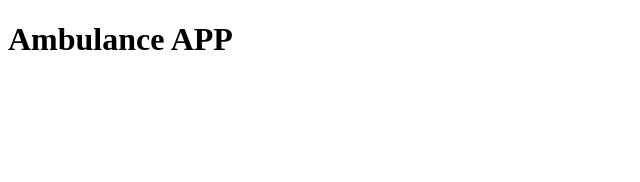
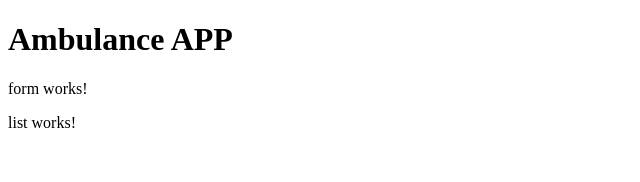
Before and after one commit to nhuamani/ambulance, an Angular app: page / in a window 1280 px wide. Shown: the top 182 px of the page, without its empty margins (0-640 px from the left). Built offline with nearby package versions, Linux system fonts and the light colour scheme.

Commit message:
create module Medic, form and list components are created in interfaces/views

```diff
--- a/projects/system/src/app/app.component.html
+++ b/projects/system/src/app/app.component.html
@@ -1 +1,3 @@
 <h1>{{ title }}</h1>
+<amb-form></amb-form>
+<amb-list></amb-list>
--- a/projects/system/src/app/app.module.ts
+++ b/projects/system/src/app/app.module.ts
@@ -2,13 +2,15 @@ import { NgModule } from '@angular/core';
 import { BrowserModule } from '@angular/platform-browser';
 
 import { AppComponent } from './app.component';
+import { MedicModule } from './modules/medic/medic.module';
 
 @NgModule({
   declarations: [
     AppComponent
   ],
   imports: [
-    BrowserModule
+    BrowserModule,
+    MedicModule
   ],
   providers: [],
   bootstrap: [AppComponent]
--- /dev/null
+++ b/projects/system/src/app/modules/medic/interfaces/views/form/form.component.html
@@ -0,0 +1 @@
+<p>form works!</p>
--- /dev/null
+++ b/projects/system/src/app/modules/medic/interfaces/views/form/form.component.ts
@@ -0,0 +1,15 @@
+import { Component, OnInit } from '@angular/core';
+
+@Component({
+  selector: 'amb-form',
+  templateUrl: './form.component.html',
+  styleUrls: ['./form.component.scss']
+})
+export class FormComponent implements OnInit {
+
+  constructor() { }
+
+  ngOnInit(): void {
+  }
+
+}
--- /dev/null
+++ b/projects/system/src/app/modules/medic/interfaces/views/list/list.component.html
@@ -0,0 +1 @@
+<p>list works!</p>
--- /dev/null
+++ b/projects/system/src/app/modules/medic/interfaces/views/list/list.component.ts
@@ -0,0 +1,15 @@
+import { Component, OnInit } from '@angular/core';
+
+@Component({
+  selector: 'amb-list',
+  templateUrl: './list.component.html',
+  styleUrls: ['./list.component.scss']
+})
+export class ListComponent implements OnInit {
+
+  constructor() { }
+
+  ngOnInit(): void {
+  }
+
+}
```
Also changed, not shown: projects/system/src/app/modules/medic/medic.module.ts (added, +20 -0 lines), projects/system/src/app/modules/medic/interfaces/views/form/form.component.scss (added), projects/system/src/app/modules/medic/interfaces/views/list/list.component.scss (added).
